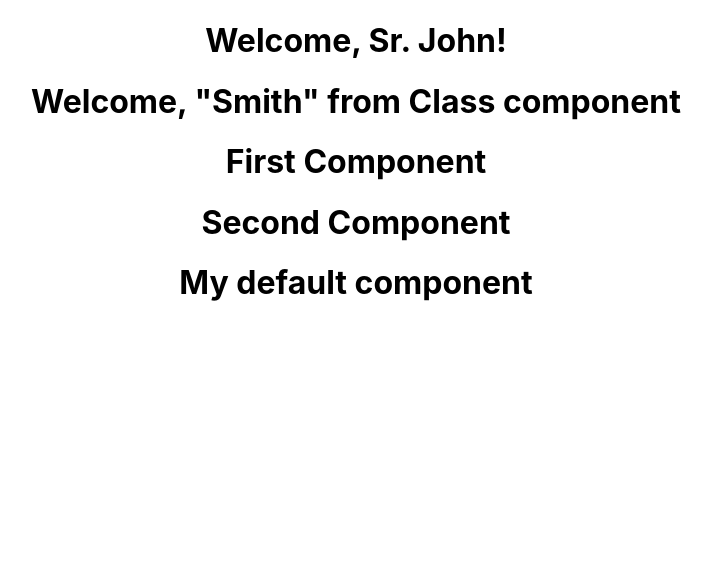
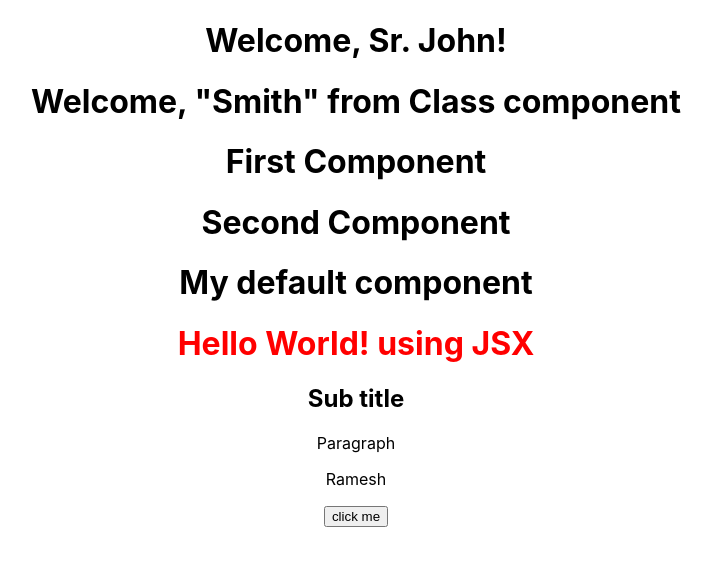
Before and after one commit to Caio-Santana/react-basics, a React (Create React App) app: page / in a window 1280 px wide. Shown: the top 566 px of the page, without its empty margins (284-996 px from the left). Built offline with nearby package versions, Linux system fonts and the light colour scheme.

Commit message:
example JSX and JSX Rules

```diff
--- a/src/App.css
+++ b/src/App.css
@@ -12,3 +12,7 @@
   font-size: calc(10px + 2vmin);
   color: white;
 }
+
+.title {
+  color: red;
+}
--- a/src/App.js
+++ b/src/App.js
@@ -9,6 +9,7 @@ import MyComponent, {
 // with default we don't need to use alias with as, just change the name
 // because only 1 default per file
 import MyDefaultWelcome from "./components/Welcome";
+import HelloWorld from "./components/HelloWorld";
 
 function App() {
   return (
@@ -18,6 +19,7 @@ function App() {
       <FC />
       <SecondComponent />
       <MyComponent />
+      <HelloWorld />
     </div>
   );
 }
--- /dev/null
+++ b/src/components/HelloWorld.js
@@ -0,0 +1,33 @@
+import React from "react";
+
+const HelloWorld = () => {
+  // example of using createElement
+  //   return React.createElement("h1", null, "Hello World from React.createElement");
+
+  // better!
+  // const myElement = <h1>Hello World! using JSX</h1>;
+  // return myElement;
+
+  // example of multiple elements, must be inside a () and have 1 parent wrapper
+  // because only 1 element is allowed to be returned
+  // example of using className="" and onCLick={}
+
+  function handleClick() {
+    alert("buttom clicked!");
+  }
+
+  // to use it in JSX, use within {}
+  const name = "Ramesh";
+
+  return (
+    <>
+      <h1 className="title">Hello World! using JSX</h1>
+      <h2>Sub title</h2>
+      <p>Paragraph</p>
+      <p>{name}</p>
+      <button onClick={handleClick}>click me</button>
+    </>
+  );
+};
+
+export default HelloWorld;
```
